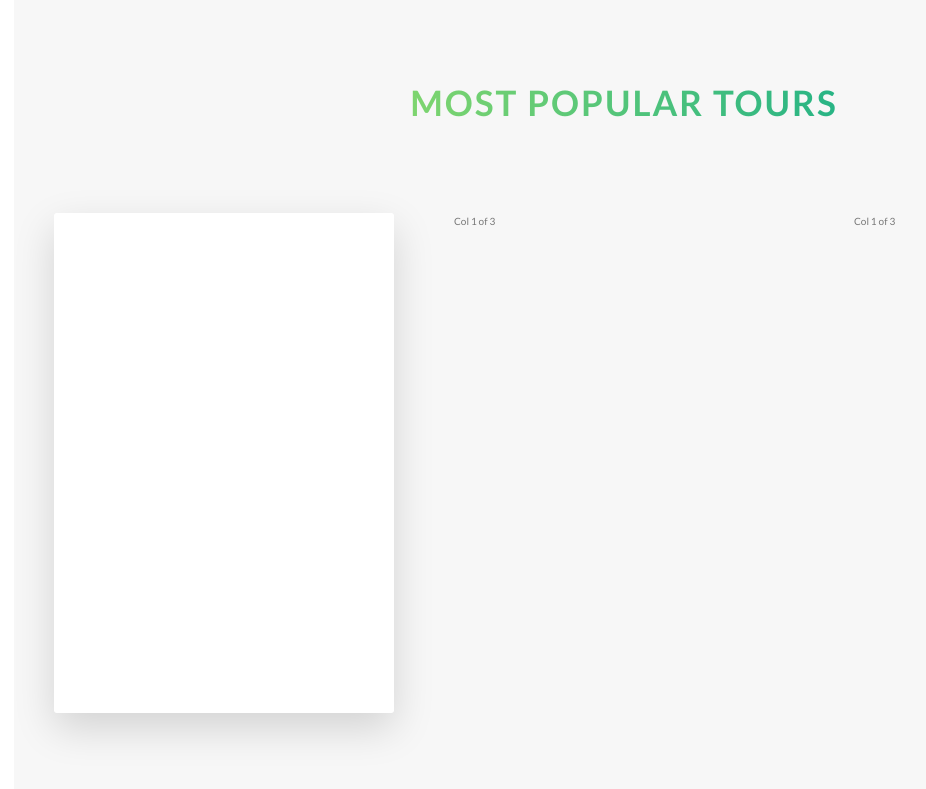
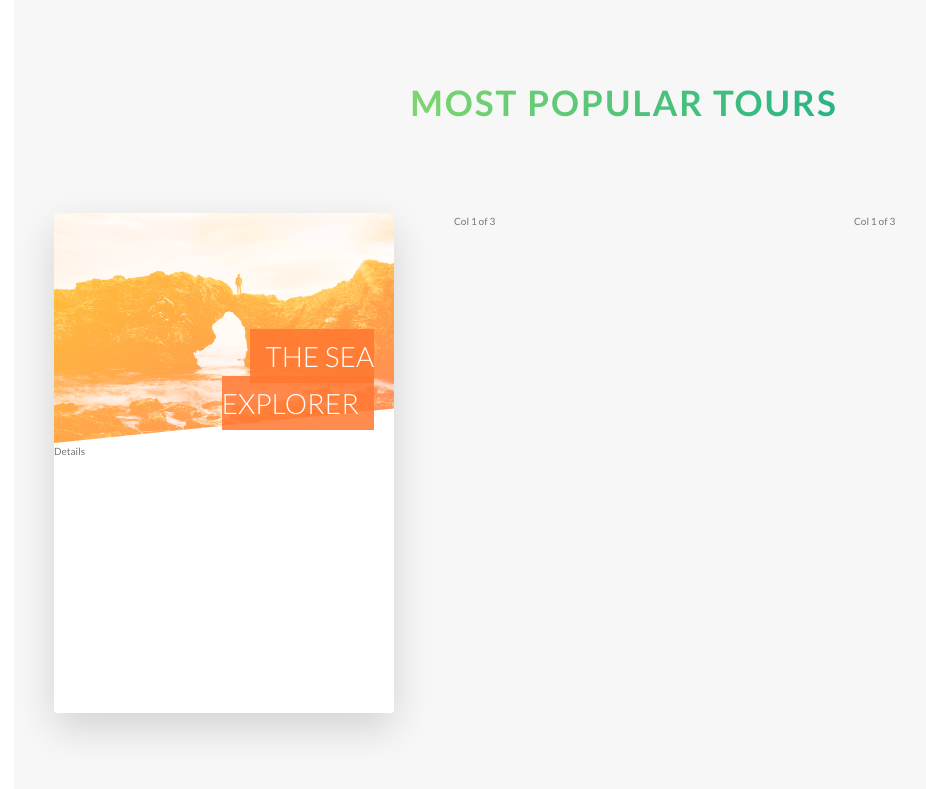
Before and after one commit to Stephen-Ibe/natours, a website: page index.html in a window 1280 px wide. Shown: the part 2293-3082 px from the top of the page, without its empty margins (16-942 px from the left). Drawn offline with Linux system fonts and the light colour scheme.

Commit message:
Tours Section Stage 02 In Progress

```diff
--- a/index.html
+++ b/index.html
@@ -111,7 +111,15 @@
                     <div class="col-1-of-3">
                         <div class="card">
                             <div class="card__side card__side--front">
-                                FRONT
+                                <div class="card__picture card__picture--1">
+                                    &nbsp;
+                                </div>
+                                <h4 class="card__heading">
+                                    <span class="card__heading-span card__heading-span--1">The sea explorer</span>
+                                </h4>
+                                <div class="card__details">
+                                    Details
+                                </div>
                             </div>
                             <div class="card__side card__side--back card__side--back-1">
                                 BACK
--- a/sass/components/_card.scss
+++ b/sass/components/_card.scss
@@ -5,8 +5,6 @@
     height: 50rem;
 
     &__side{
-        color: white;
-        font-size: 2rem;
         height: 50rem;
         transition: all .8s ease;
         position: absolute;
@@ -15,6 +13,7 @@
         width: 100%;
         backface-visibility: hidden;
         border-radius: 3px;
+        overflow: hidden;
         box-shadow: 0 1.5rem 4rem rgba($color-black, .15);
 
         &--front{
@@ -31,9 +30,49 @@
     }
 
     &:hover &__side--front{
-        transform: rotateY(180deg);
+        transform: rotateY(-180deg);
     }
     &:hover &__side--back{
         transform: rotateY(0deg);
     }
+
+    // FROMT SIDE STYLING
+    &__picture{
+        background-size: cover;
+        height: 23rem;
+        background-blend-mode: screen;
+        -webkit-clip-path:polygon(0 0, 100% 0, 100% 85%, 0 100%);
+        clip-path:polygon(0 0, 100% 0, 100% 85%, 0 100%);
+
+        &--1{
+            background-image: linear-gradient(to right bottom, $color-secondary-light, $color-secondary-dark), url(../img/nat-5.jpg);
+        }
+
+        &--2{
+            background-image: url(../img/nat-5.jpg);
+        }
+
+        &--3{
+            background-image: url(../img/nat-5.jpg);
+        }
+    }
+
+    &__heading{
+        font-size: 2.8rem;
+        font-weight: 300;
+        text-transform: uppercase;
+        text-align: right;
+        color: $color-white;
+        position:absolute;
+        top: 12rem;
+        right: 2rem;
+        width: 75%;
+    }
+
+    &__heading-span{
+        padding: 1rem 1.5rem;
+        &--1{
+            background-image: linear-gradient(to right bottom, rgba($color-secondary-dark, .85), rgba($color-secondary-dark, .85));
+        }
+    }
 }
--- a/sass/layout/_header.scss
+++ b/sass/layout/_header.scss
@@ -11,6 +11,7 @@
   background-size: cover;
   background-position: top;
   position: relative;
+  -webkit-clip-path: polygon(0 0, 100% 0, 100% 75vh, 0 100%);
   clip-path: polygon(0 0, 100% 0, 100% 75vh, 0 100%);
 
   &__logo-box {
```
Also changed, not shown: css/style.css.
